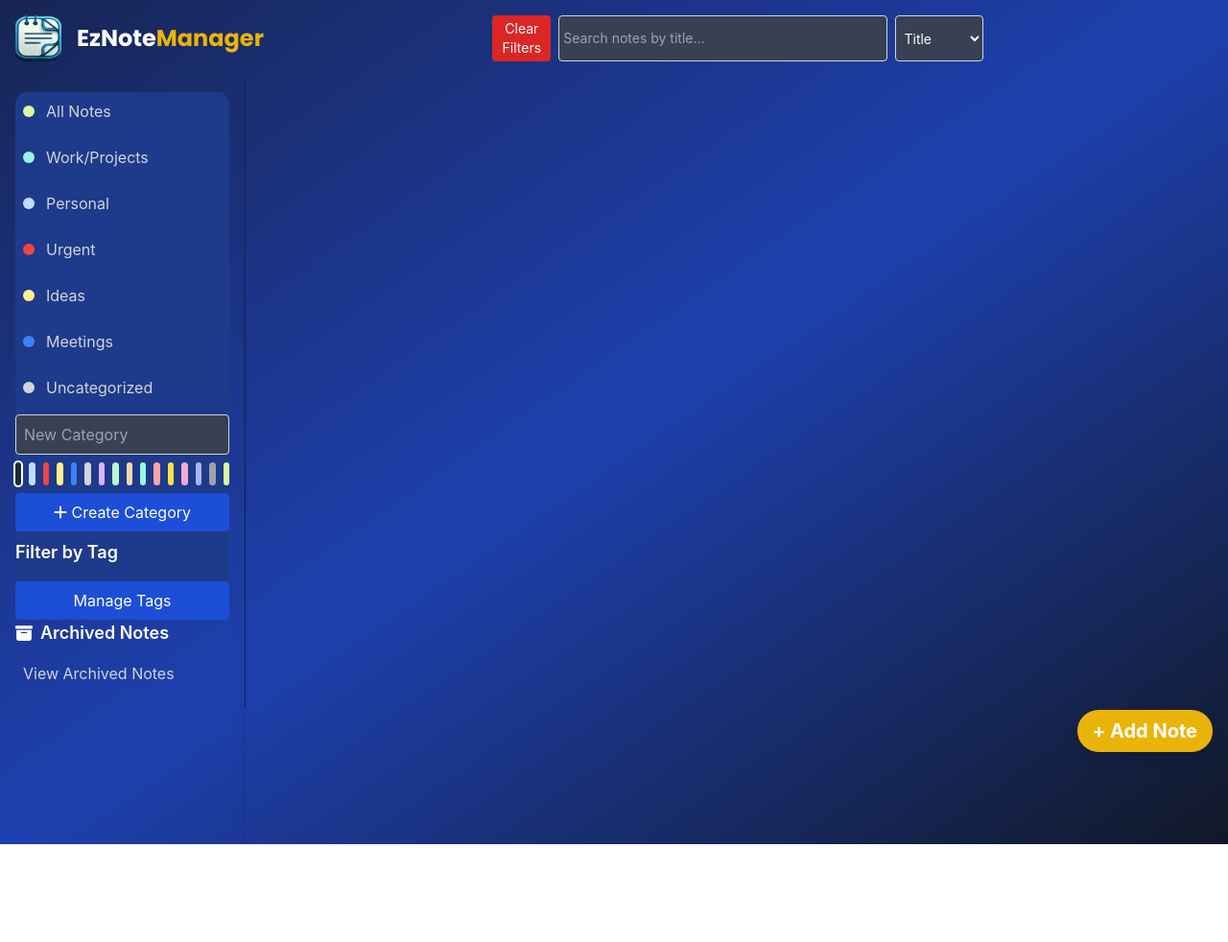
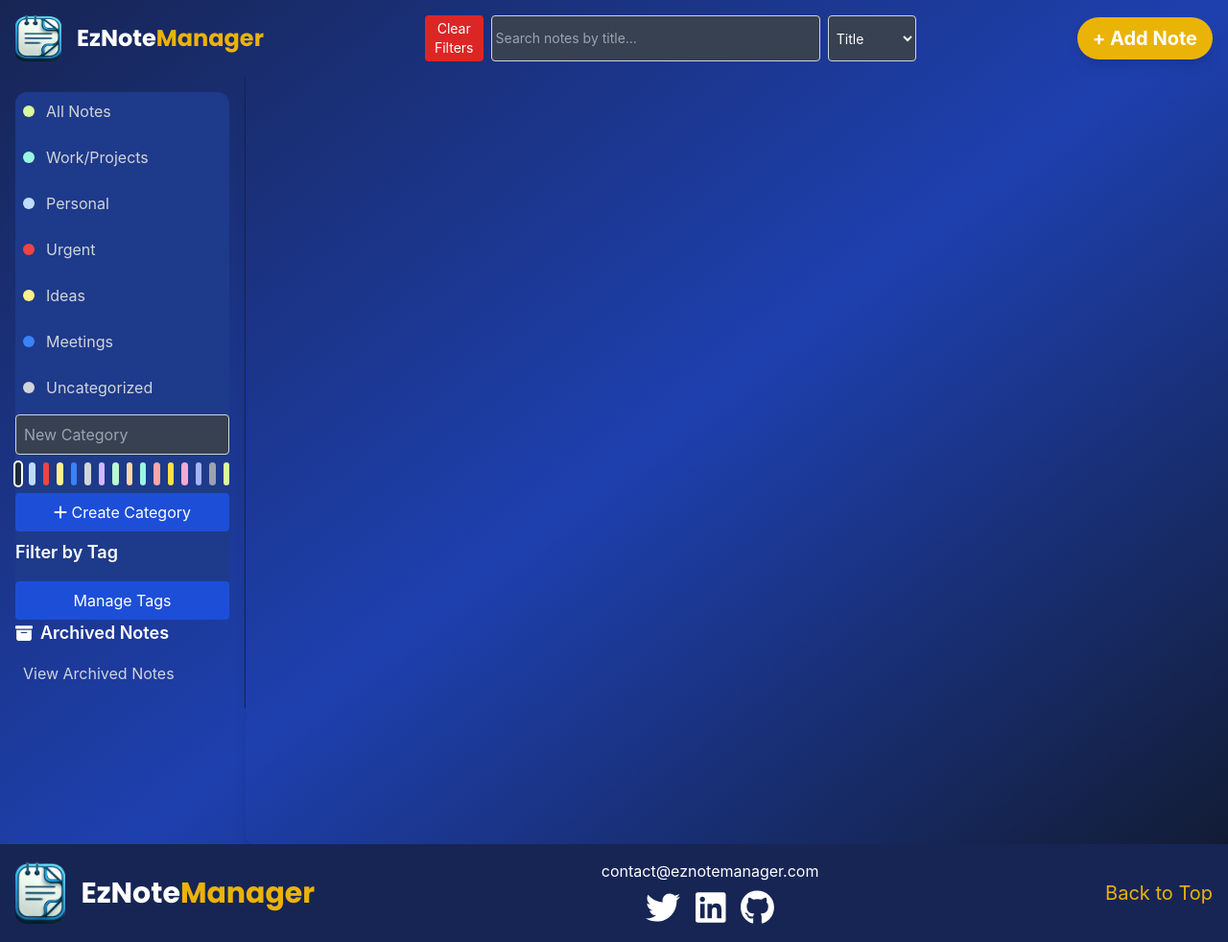
Before and after one commit to patrikkarlsson72/eznotemanager, a React (Create React App) app: page / in a window 1280 px wide. Shown: the whole page at 96% size. Before the commit the page ends 880 px from the top, so only its background shows below. Built offline with nearby package versions, Linux system fonts and the light colour scheme.

Commit message:
Footer created and customize

```diff
--- a/package.json
+++ b/package.json
@@ -6,6 +6,7 @@
     "@ckeditor/ckeditor5-build-classic": "^43.0.0",
     "@ckeditor/ckeditor5-image": "^43.0.0",
     "@ckeditor/ckeditor5-react": "^9.0.0",
+    "@fortawesome/free-brands-svg-icons": "^6.6.0",
     "@fortawesome/free-solid-svg-icons": "^6.6.0",
     "@fortawesome/react-fontawesome": "^0.2.2",
     "@testing-library/jest-dom": "^5.17.0",
--- a/src/App.js
+++ b/src/App.js
@@ -3,11 +3,12 @@ import Header from './components/Header';
 import Sidebar from './components/Sidebar';
 import ContentArea from './components/ContentArea';
 import TagManager from './components/TagManager';
+import Footer from './components/Footer';
 import './App.css';
 
 function App() {
   const [searchQuery, setSearchQuery] = useState('');
-  const [searchFilter, setSearchFilter] = useState('title'); // Add this line
+  const [searchFilter, setSearchFilter] = useState('title');
   const [selectedCategory, setSelectedCategory] = useState('All Notes');
   const [selectedTag, setSelectedTag] = useState(null);
   const [createNoteTrigger, setCreateNoteTrigger] = useState(false);
@@ -72,15 +73,19 @@ function App() {
   };
 
   return (
-    <div className="min-h-screen bg-gradient-to-br from-blue-950 via-blue-800 to-gray-900 flex-1">
+    //<div className="min-h-screen bg-gradient-to-br from-blue-950 via-blue-800 to-gray-900 flex flex-col">
+    <div id="top" className="min-h-screen bg-gradient-to-br from-blue-950 via-blue-800 to-gray-900 flex flex-col">
+
       <Header
         onSearchChange={setSearchQuery}
         searchQuery={searchQuery}
-        searchFilter={searchFilter} // Pass the current search filter
-        setSearchFilter={setSearchFilter} // Pass the function to set search filter
+        searchFilter={searchFilter}
+        setSearchFilter={setSearchFilter}
         triggerNewNote={triggerNewNote}
+        setSelectedTag={setSelectedTag}
+        setSelectedCategory={setSelectedCategory}
       />
-      <div className="flex">
+      <div className="flex flex-1 overflow-hidden">
         <Sidebar
           categories={categories}
           setCategories={setCategories}
@@ -102,12 +107,8 @@ function App() {
           selectedTag={selectedTag}
         />
       </div>
-      <button
-        className="fixed bottom-4 right-4 bg-yellow-500 hover:bg-yellow-600 text-white font-bold py-2 px-4 rounded-full shadow-lg text-xl"
-        onClick={triggerNewNote}
-      >
-        + Add Note
-      </button>
+      <Footer /> {/* Add the Footer component here */}
+
 
       {showTagManager && (
         <TagManager
--- /dev/null
+++ b/src/components/Footer.js
@@ -0,0 +1,42 @@
+import React from 'react';
+import logo from '../assets/EzNoteManagerlogo2.png';
+import { FontAwesomeIcon } from '@fortawesome/react-fontawesome';
+import { faTwitter, faLinkedin, faGithub } from '@fortawesome/free-brands-svg-icons';
+
+const Footer = () => {
+  return (
+    <footer className="bg-blue-950 text-white p-4 flex flex-col sm:flex-row justify-between items-center">
+      {/* Logo and Title */}
+      <div className="flex items-center mb-2 sm:mb-0">
+        <img src={logo} alt="EzNoteManager Logo" className="h-16 w-auto mr-4" />
+        <h1 className="font-sans text-3xl font-bold">
+          EzNote<span className="text-yellow-500">Manager</span>
+        </h1>
+      </div>
+
+      {/* Contact Details and Social Links */}
+      <div className="flex flex-col items-center">
+        <p className="mb-2">contact@eznotemanager.com</p>
+        <div className="flex space-x-4">
+          <a href="https://t.co/HfimYjMvTv" target="_blank" rel="noopener noreferrer">
+            <FontAwesomeIcon icon={faTwitter} className="text-white hover:text-yellow-500 text-4xl" />
+          </a>
+          <a href="https://www.linkedin.com/in/patrik-karlsson-808b5855/" target="_blank" rel="noopener noreferrer">
+            <FontAwesomeIcon icon={faLinkedin} className="text-white hover:text-yellow-500 text-4xl" />
+          </a>
+          <a href="https://github.com/patrikkarlsson72" target="_blank" rel="noopener noreferrer">
+            <FontAwesomeIcon icon={faGithub} className="text-white hover:text-yellow-500 text-4xl" />
+          </a>
+        </div>
+      </div>
+
+      {/* Back to Top Link */}
+      <div className="mt-2 sm:mt-0">
+       <a href="#top" className="text-yellow-500 hover:text-yellow-400 z-10 relative text-xl">Back to Top</a>
+     </div>
+
+    </footer>
+  );
+};
+
+export default Footer;
--- a/src/components/Header.js
+++ b/src/components/Header.js
@@ -1,24 +1,37 @@
 import React from 'react';
 import logo from '../assets/EzNoteManagerlogo2.png'; // Ensure the path to the logo image is correct
 
-const Header = ({ onSearchChange, searchQuery = '', searchFilter = 'title', setSearchFilter, onClearFilters }) => {
+const Header = ({
+  onSearchChange,
+  searchQuery = '',
+  searchFilter = 'title',
+  setSearchFilter,
+  onClearFilters,
+  triggerNewNote,
+  setSelectedTag,
+  setSelectedCategory
+}) => {
+
+  const handleClearFilters = () => {
+    onSearchChange('');        // Clear the search query
+    setSearchFilter('title');  // Reset the search filter to default ('title')
+    setSelectedTag(null);      // Clear the selected tag filter
+    setSelectedCategory('All Notes'); // Reset the selected category to default
+  };
+
   return (
     <header className="bg-transparent text-white p-4 flex items-center justify-between w-full">
       <div className="flex items-center">
-        {/* Logo */}
         <img src={logo} alt="Logo" className="h-12 w-12 mr-4" />
-
-        {/* Title */}
         <h1 className="font-sans text-2xl font-bold">
           EzNote<span className="text-yellow-500">Manager</span>
         </h1>
       </div>
 
-      {/* Search and Filter Section */}
       <div className="flex flex-col items-center flex-1">
         <div className="flex w-full max-w-lg">
           <button
-            onClick={onClearFilters}
+            onClick={handleClearFilters}
             className="p-1 text-sm rounded bg-red-600 text-white hover:bg-red-500 mr-2"
           >
             Clear Filters
@@ -42,6 +55,13 @@ const Header = ({ onSearchChange, searchQuery = '', searchFilter = 'title', setS
           </select>
         </div>
       </div>
+
+      <button
+        className="bg-yellow-500 hover:bg-yellow-600 text-white font-bold py-2 px-4 rounded-full shadow-lg text-xl"
+        onClick={triggerNewNote}
+      >
+        + Add Note
+      </button>
     </header>
   );
 };
```
Also changed, not shown: 1 other file (tests, documents, lock files or other folders).
